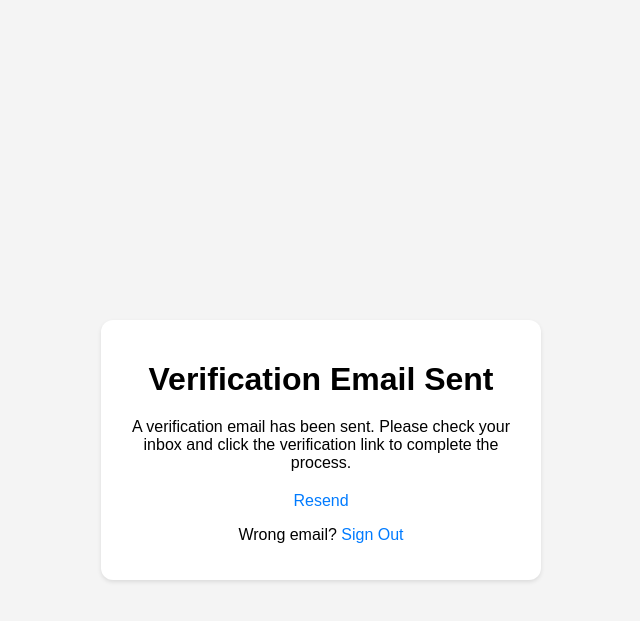
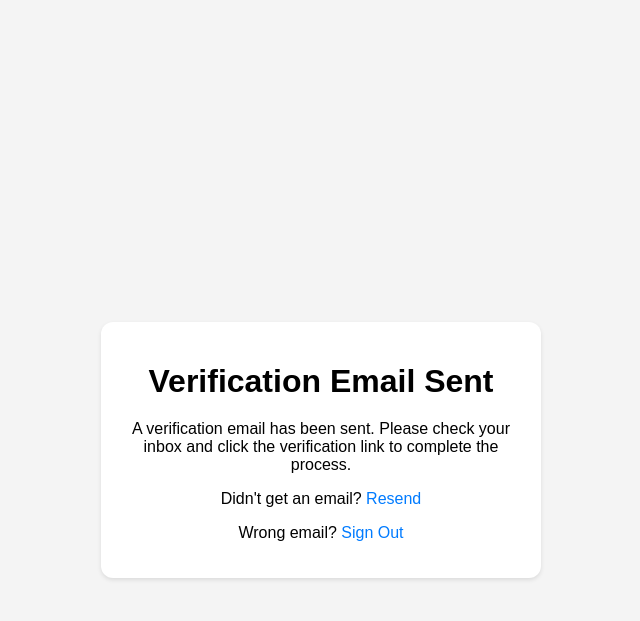
Before and after one commit to MuneebAnsari/muneebansari.github.io, a Jekyll site: the page verifyemail/index.html, which Jekyll copies as it is, in a window 1280 px wide. Shown: the top 621 px of the page, without its empty margins (319-959 px from the left). Built offline with Jekyll 4.4.1, drawn with Linux system fonts in a browser that asks for light colours.

```diff
--- a/verifyemail/index.html
+++ b/verifyemail/index.html
@@ -39,13 +39,7 @@
       .button:hover {
         background-color: #0056b3;
       }
-      .resend-link {
-        display: block;
-        margin-top: 20px;
-        color: #007bff;
-        text-decoration: none;
-      }
-      .signout-link {
+      .link {
         display: inline;
         margin-top: 20px;
         color: #007bff;
@@ -69,15 +63,18 @@
         A verification email has been sent. Please check your inbox and click
         the verification link to complete the process.
       </p>
-      <a href="#" class="resend-link">Resend</a>
+
       <p>
-        <span
-          >Wrong email?
-          <a
-            href="https://login.mansar.io/v2/logout?auth0Client=eyJuYW1lIjoiQXV0aDAuQW5kcm9pZCIsImVudiI6eyJhbmRyb2lkIjoiMzQifSwidmVyc2lvbiI6IjIuMTAuMiJ9&returnTo=com.etr407.ciam.androidharness%3A%2F%2Flogin.mansar.io%2Fandroid%2Fcom.etr407.ciam.androidharness%2Fcallback&client_id=pLK2iHJcGgqsVi01iY1lMUHrYD3jHTse"
-            class="signout-link"
-            >Sign Out</a
-          ></span
+        Didn't get an email?
+        <a href="#" class="link">Resend</a>
+      </p>
+      <!-- <a href="#" class="resend-link">Resend</a> -->
+      <p>
+        Wrong email?
+        <a
+          href="https://login.mansar.io/v2/logout?auth0Client=eyJuYW1lIjoiQXV0aDAuQW5kcm9pZCIsImVudiI6eyJhbmRyb2lkIjoiMzQifSwidmVyc2lvbiI6IjIuMTAuMiJ9&returnTo=com.etr407.ciam.androidharness%3A%2F%2Flogin.mansar.io%2Fandroid%2Fcom.etr407.ciam.androidharness%2Fcallback&client_id=pLK2iHJcGgqsVi01iY1lMUHrYD3jHTse"
+          class="link"
+          >Sign Out</a
         >
       </p>
     </div>
```
